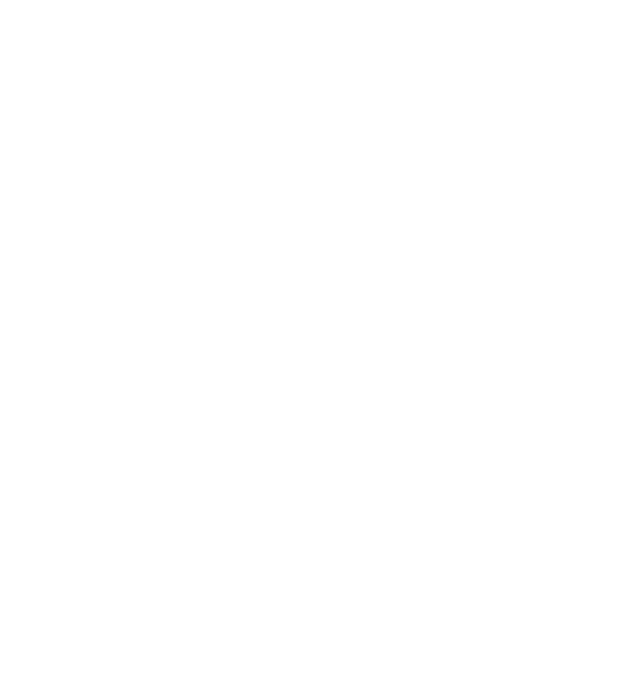
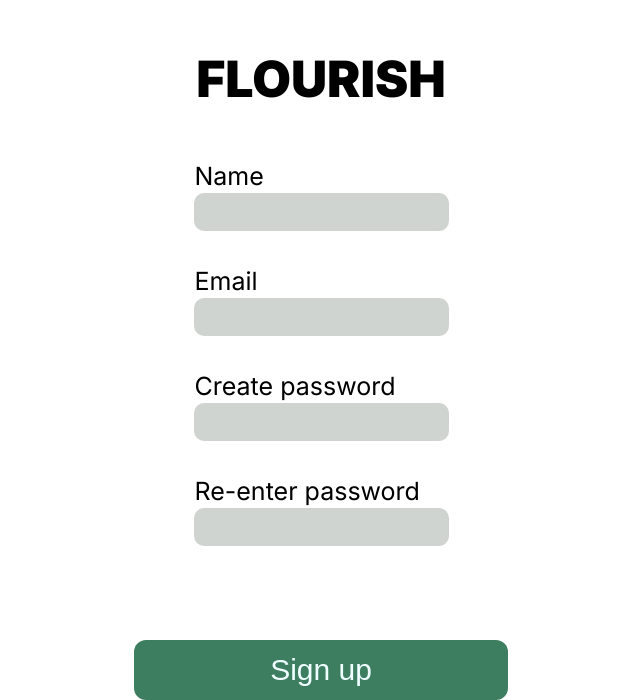
Before and after one commit to team-flourish/flourish-client, a React app: page /signup in a window 1280 px wide. Before the commit this address had no page. Shown: the part 126-826 px from the top of the page, without its empty margins (319-959 px from the left). Before the commit the page ends 800 px from the top, so only its background shows below. Built offline with nearby package versions, Linux system fonts and the light colour scheme.

Commit message:
Sign Up Page

```diff
--- a/src/App.js
+++ b/src/App.js
@@ -1,12 +1,13 @@
 import React from 'react';
-import { BrowserRouter, Routes, Route } from 'react-router-dom';
-import { MainPage } from "./pages";
+import { BrowserRouter, Routes, Route} from 'react-router-dom';
+import { MainPage, SignUpPage } from "./pages";
 
 function App() {
     return (
         <BrowserRouter>
             <Routes>
-                <Route path="/" element={<MainPage />}/>
+                <Route exact path="/" element={<MainPage />}/>
+                <Route path="/signup" element={<SignUpPage />}/>
             </Routes>
         </BrowserRouter>
     );
--- a/src/components/Brand/hero.css
+++ b/src/components/Brand/hero.css
@@ -10,4 +10,5 @@ div.container{
 
 h1.title{
     font-size: 50px;
+    font-weight: 900;
 }
--- /dev/null
+++ b/src/components/SignUp/index.js
@@ -0,0 +1,98 @@
+import React, { useState } from "react";
+// import { useNavigate } from "react-router-dom";
+
+import './style.css'
+
+const handleSubmit = () => {
+    alert("Sign up/in clicked!");
+  }
+
+// const [formData, setFormData] = useState({ username: "", password: "" });
+
+// const handleInput = (e) => {
+//     setError();
+//     return setFormData((prev) => ({
+//       ...prev,
+//       [e.target.name]: e.target.value
+//     }));
+//   };
+
+const SignUpForm = () => {
+
+  return (
+    <>
+      <form
+        id="form-registration"
+        className="make-me-flex-2"
+        onSubmit={handleSubmit}
+        aria-label="register"
+      >
+        <div>
+          <h3 className= "sign-up-title">Name</h3>
+          <input
+            type="text"
+            name="name"
+            // value={formData.name}
+            // onChange={handleInput}
+            placeholder=""
+            required
+            className="input-sign-in-up"
+          />
+        </div>
+        <div>
+          <h3 className= "sign-up-title">Email</h3>
+          <input
+            type="email"
+            name="email"
+            // value={formData.password}
+            // onChange={handleInput}
+            placeholder=""
+            required
+            className="input-sign-in-up"
+          />
+        </div>
+        <div>
+          <h3 className= "sign-up-title">Create password</h3>
+          <input
+            type="password"
+            name="password"
+            // value={formData.password}
+            // onChange={handleInput}
+            placeholder=""
+            required
+            className="input-sign-in-up"
+          />
+        </div>
+        <div>
+          <h3 className= "sign-up-title">Re-enter password</h3>
+          <input
+            type="password"
+            name="confirmPassword"
+            // value={formData.password}
+            // onChange={handleInput}
+            placeholder=""
+            required
+            className="input-sign-in-up"
+          />
+        </div>
+        <input
+          type="submit"
+          className="sign-up-now"
+          value="Sign up"
+        />
+      </form>
+      {/* {error && (
+        <div className="pb-4 text-center" id="error">
+          {error}
+        </div>
+      )}
+      {loading && (
+        <div className="pb-4 text-center" id="loading">
+          Logging in . . .
+        </div>
+      )} */}
+    </>
+  );
+};
+
+export default SignUpForm;
--- /dev/null
+++ b/src/components/SignUp/style.css
@@ -0,0 +1,47 @@
+#form-registration{
+    position: absolute;
+    margin-left: auto;
+    margin-right: auto;
+    left: 0;
+    right: 0;
+    text-align: center;
+    margin-top: 252px;
+}
+
+.make-me-flex-2{
+    display: flex;
+    flex-direction: column;
+    align-items: center;
+
+}
+
+h3.sign-up-title{
+ margin: 35px 0px 2px 1px;
+ text-align: left;
+ font-weight: 400;
+ font-size: 25px;
+}
+
+input.input-sign-in-up{
+    width: 255px;
+    height: 38px;
+    background-color: rgb(208, 212, 208);
+    border: 1px;
+    font-size: 18px;
+    font-weight: 100;
+    color: black;
+    border-radius: 10px;
+}
+
+input.sign-up-now{
+    position: relative;
+    width: 374px;
+    height: 60px;
+    background-color: #3D7E60;
+    border: 0;
+    font-size: 30px;
+    font-weight: 500;
+    color: azure;
+    border-radius: 12px;
+    margin-top: 94px;
+}
--- a/src/components/index.js
+++ b/src/components/index.js
@@ -1 +1,2 @@
 export { default as Brand } from './Brand';
+export { default as SignUpForm } from './SignUp';
--- a/src/pages/MainPage/index.js
+++ b/src/pages/MainPage/index.js
@@ -1,11 +1,12 @@
 import React from "react";
+import { useNavigate } from "react-router-dom";
+
 import { Brand } from '../../components'
 import Background from '../../images/toa-heftiba-l_ExpFwwOEg-unsplash.jpg';
-import './index.css'
+import './style.css'
 
-const shoot = () => {
-  alert("Sign up/in clicked!");
-}
+
+const delay = (ms) => new Promise((resolve) => setTimeout(resolve, ms));
 
 var sectionStyle = {
     width: "100vw",
@@ -18,6 +19,15 @@ var sectionStyle = {
 }
 
 const MainPage = () => {
+
+  let navigate = useNavigate();
+
+  async function handleSubmitUp(event) {
+    event.preventDefault();
+    await delay(400);
+    navigate("./signup", {replace: true});
+  }
+
     return (
     <>
       <div className="background-img-position">
@@ -27,13 +37,13 @@ const MainPage = () => {
       <div className="sign-in-up-buttons-container">
 
         <section>
-          <button className="log-in" onClick={shoot}>  Log in </button>
+          <button className="log-in" onClick={handleSubmitUp}>  Log in </button>
         </section>
 
         <section className="sign-up-row">
           <div className="make-me-flex">
           <span> Don't have an account?</span>
-          <button className="sign-up" onClick={shoot}>  Sign Up </button>
+          <button className="sign-up" onClick={handleSubmitUp}>  Sign Up </button>
           </div>
         </section>
 
--- /dev/null
+++ b/src/pages/SignUpPage/index.js
@@ -0,0 +1,17 @@
+import React from "react";
+import { Brand, SignUpForm } from '../../components'
+
+
+
+const SignUpPage = () => {
+    return (
+    <>
+      <Brand/>
+      <SignUpForm/>
+
+
+    </>
+    );
+}
+
+export default SignUpPage;
--- a/src/pages/index.js
+++ b/src/pages/index.js
@@ -1 +1,2 @@
 export { default as MainPage } from "./MainPage";
+export { default as SignUpPage } from "./SignUpPage";
```
Also changed, not shown: src/pages/MainPage/style.css (renamed from src/pages/MainPage/index.css).
